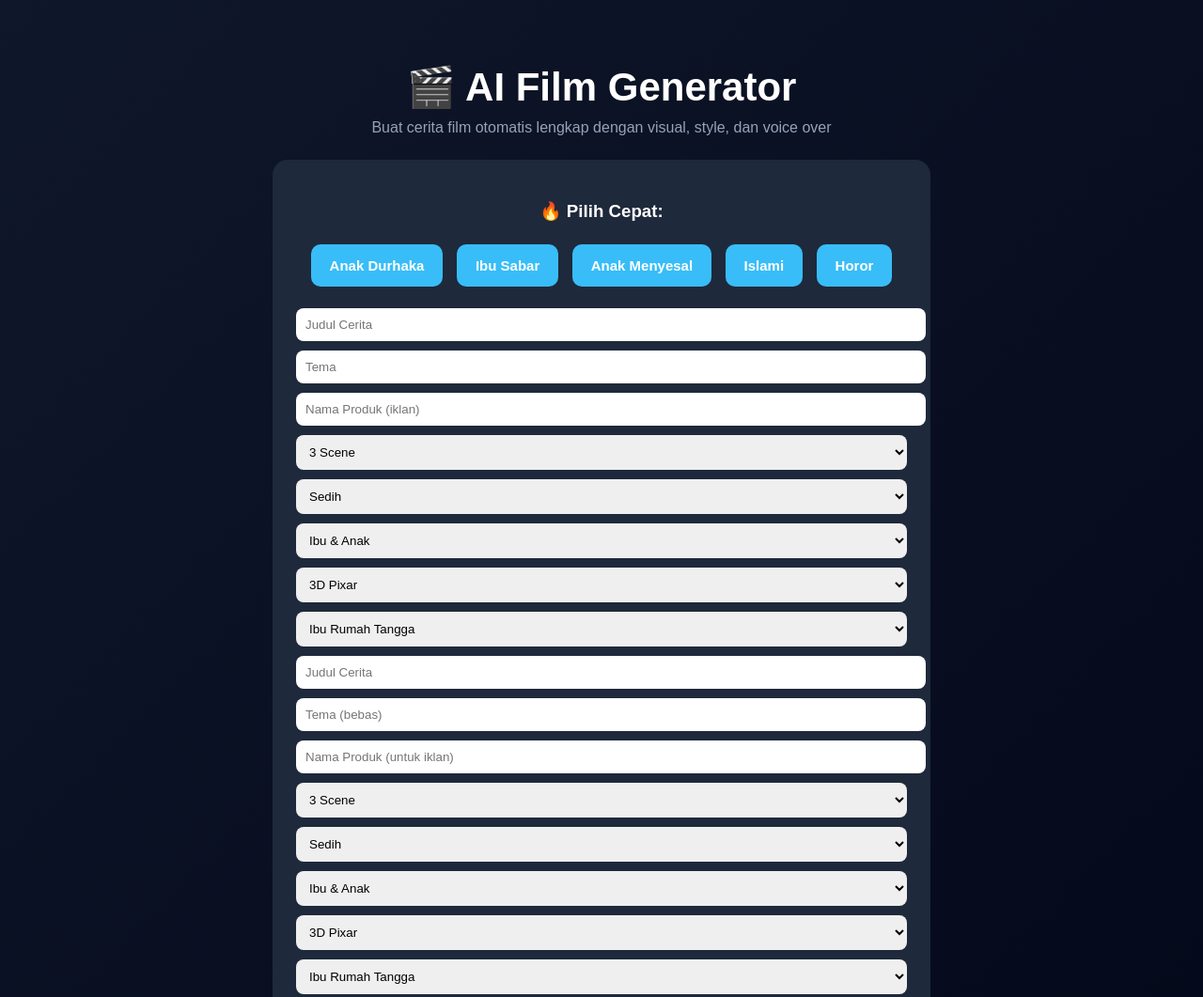
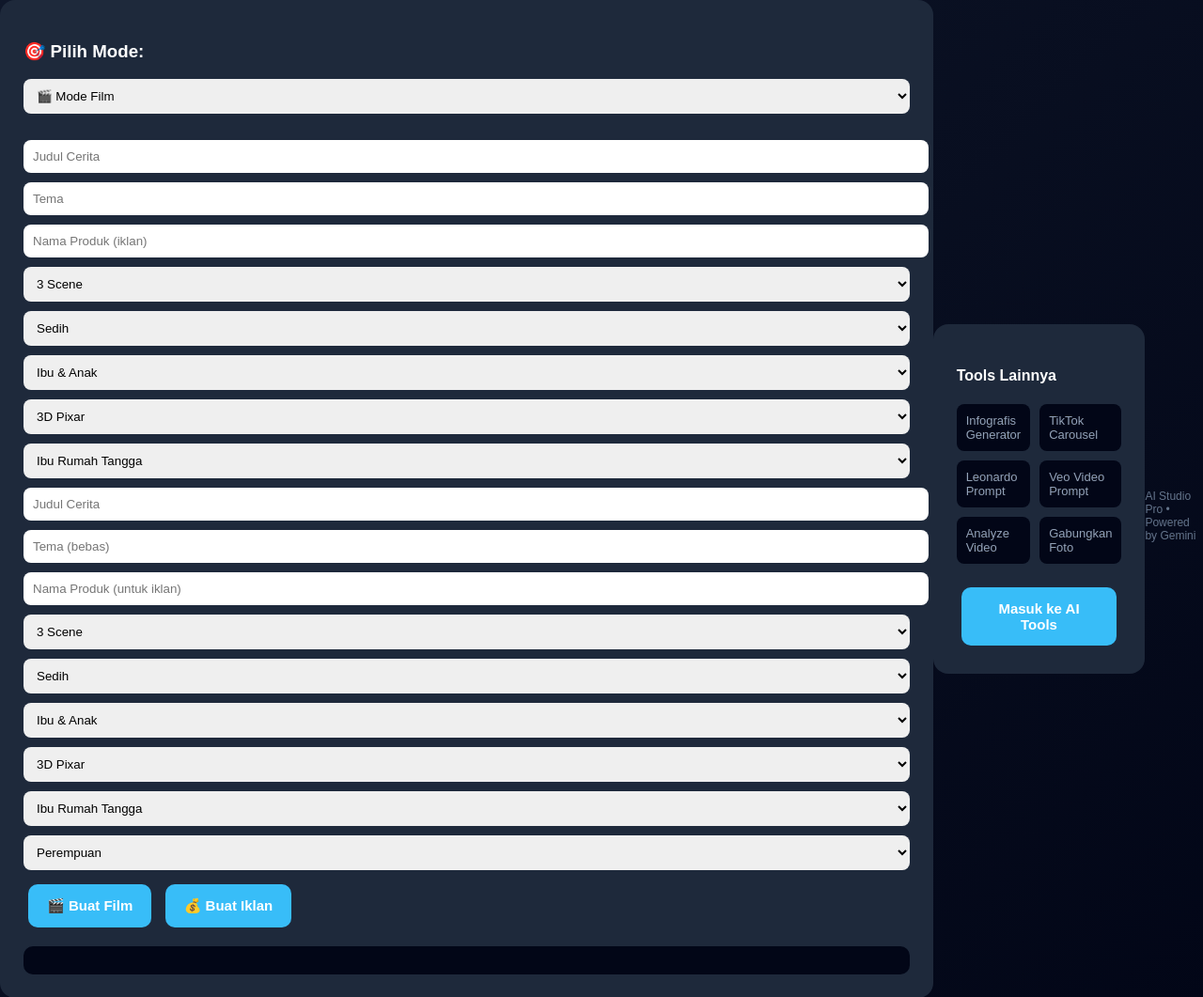
Before and after one commit to maryamattimory-collab/ai-tools, a website: page index.html in a window 1280 px wide. Shown: the top 1061 px of the page at 94% size. Drawn offline with Linux system fonts and the light colour scheme.

Commit message:
Update index.html

```diff
--- a/index.html
+++ b/index.html
@@ -89,23 +89,14 @@
 
 <body>
 
-<div class="container">
-
-<h1>🎬 AI Film Generator</h1>
-
-<div class="sub">
-Buat cerita film otomatis lengkap dengan visual, style, dan voice over
-</div>
-
 <div class="card">
 
-<h3>🔥 Pilih Cepat:</h3>
+<h3>🎯 Pilih Mode:</h3>
 
-<button onclick="preset('Anak Durhaka','Sedih')">Anak Durhaka</button>
-<button onclick="preset('Ibu Sabar','Haru')">Ibu Sabar</button>
-<button onclick="preset('Anak Menyesal','Sedih')">Anak Menyesal</button>
-<button onclick="preset('Cerita Islami','Religius')">Islami</button>
-<button onclick="preset('Cerita Horor','Tegang')">Horor</button>
+<select id="mode" onchange="ubahMode()">
+<option value="film">🎬 Mode Film</option>
+<option value="iklan">💰 Mode Iklan</option>
+</select>
 
 <br><br>
 
```
